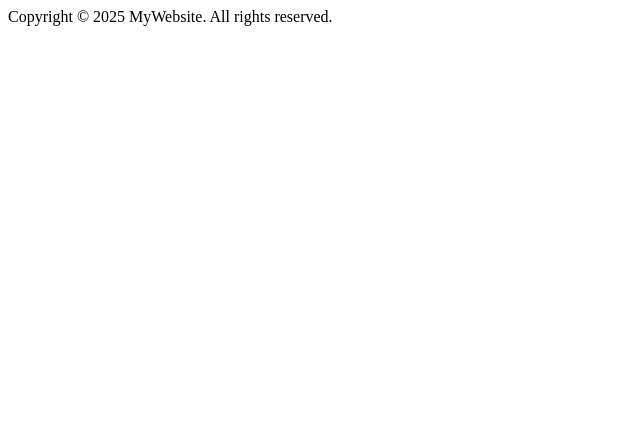
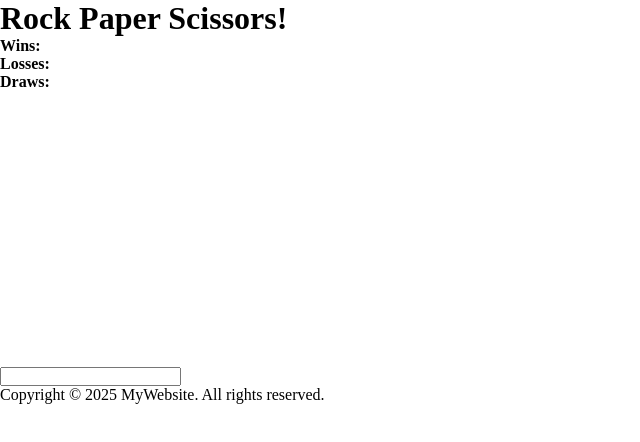
Before and after one commit to supernova147/RPS_game, a plain HTML site: page index.html in a window 1280 px wide. Shown: the whole page, without its empty margins (0-640 px from the left). Drawn offline with Linux system fonts and the light colour scheme.

Commit message:
[UPDATE]--- Added icons for rock, paper, scissors, added HTML elements necessary for menu UI. Added form for user input, added all other main page content such as: header, footer, etc. Further work will establish CSS & element placement.

```diff
--- a/index.html
+++ b/index.html
@@ -4,13 +4,44 @@
     <meta charset="UTF-8">
     <meta name="viewport" content="width=device-width, initial-scale=1.0">
     <title>Document</title>
+    <link rel="stylesheet" href="style.css">
 </head>
 
-<main>
-    <body>
+<!-- Should be 'user friendly and designed aesthetically pleasing
+May add background (maybe moving background as an extra thing
+- confetti when W's? Tomatoes when L's? Tie is..? ?)-->
 
-    </body>
-</main>
+
+<body>
+        <header class="header_title">
+            <h1>Rock Paper Scissors!</h1>
+        </header>
+    <main class="main_content">
+
+        <div class="header_scoreboard">
+            <h4>Wins: </h4>
+            <h4>Losses: </h4>
+            <h4>Draws: </h4>
+        </div>
+        <!-- image will need to change. (or icons)-->
+        <div class="computer_choice">
+            <img>
+        </div>
+
+        <div class="user_choice">
+            <img>
+        </div>
+
+        <div class="user_input">
+            <form>
+                <label for="user_input--choice"></label>
+                <input type="text" id="user_input--ID" name="picked_choice">
+            </form>
+        </div>
+    </main>
+</body>
+
+
 
 <footer>Copyright &copy; 2025 MyWebsite. All rights reserved.</footer>
 
--- a/style.css
+++ b/style.css
@@ -2,3 +2,11 @@
     margin: 0;
     padding: 0;
 }
+
+
+.main_content {
+    display: grid;
+
+    grid-gap: 5rem;
+    row-gap: 5rem;
+}
```
Also changed, not shown: paper.png (added), rock.png (added), scissors.png (added).
